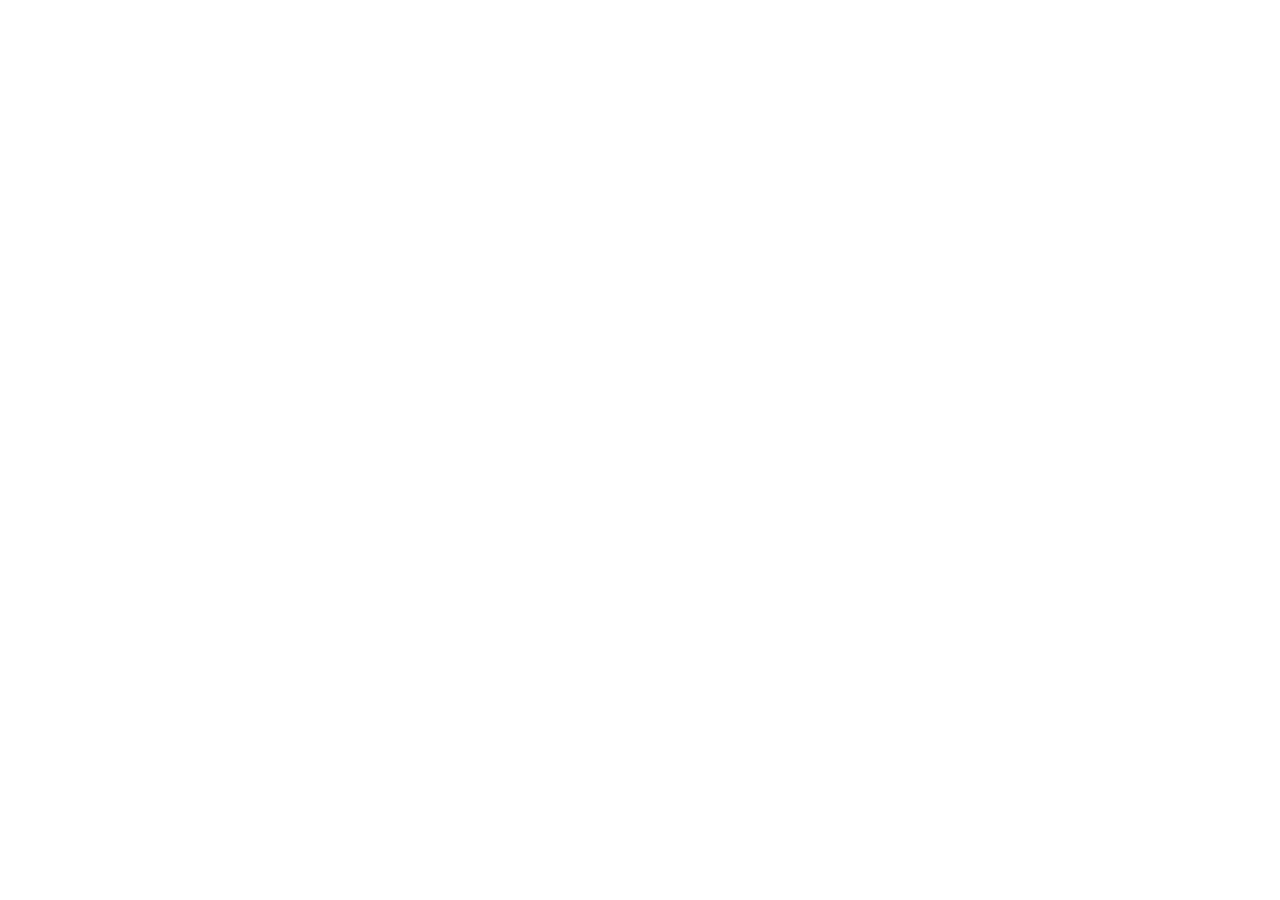
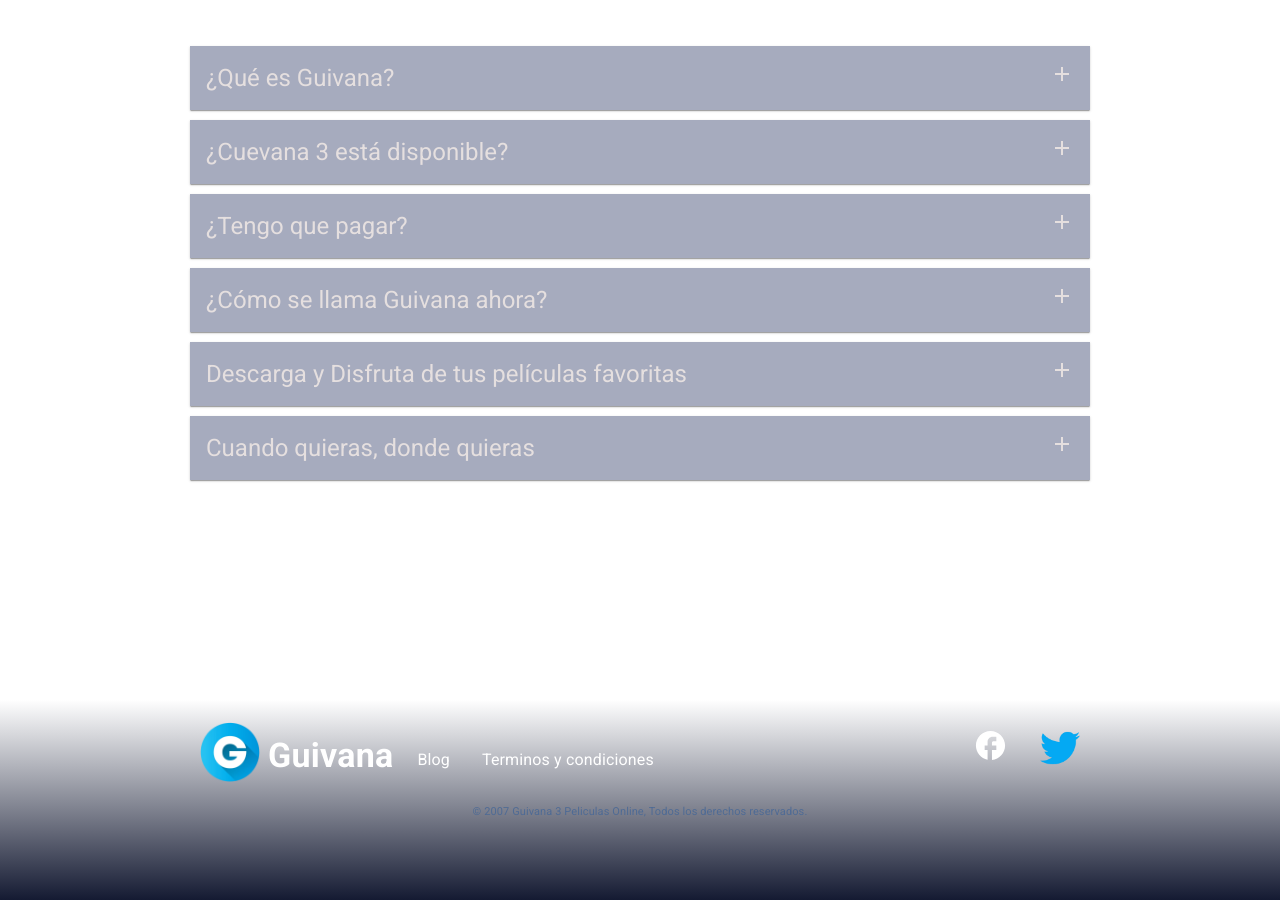
Before and after one commit to Guidotss/cuevana, a Next.js app: page / in a window 1280 px wide. Shown: the part 2028-2928 px from the top of the page. Before the commit the page ends 2014 px from the top, so only its background shows below. Built offline with nearby package versions, Linux system fonts and the light colour scheme.

Commit message:
Terminando footer

```diff
--- a/src/components/layouts/FilmsLayout.tsx
+++ b/src/components/layouts/FilmsLayout.tsx
@@ -1,6 +1,6 @@
 import Head from "next/head";
 import { FC } from "react"
-import { Navbar } from "@/components/ui";
+import { Footer, Navbar } from "@/components/ui";
 
 interface Props {
     children: React.ReactNode;
@@ -40,7 +40,7 @@
         </main>
 
         <footer>
-            {/* Footer */}
+            <Footer/>
         </footer>
     </>
   )
--- /dev/null
+++ b/src/components/ui/Footer.tsx
@@ -0,0 +1,110 @@
+import NextLink from "next/link";
+import Image from "next/image";
+import { AppBar, Box, Link, Toolbar, Typography } from "@mui/material"
+import { FacebookOutlined } from "@mui/icons-material";
+
+export const Footer = () => {
+  return (
+    <AppBar
+        sx={{
+            background:'linear-gradient(180deg,rgba(20,26,50,0) 0,rgba(20,26,50,.01) 1%,#141a32)',
+            height:'200px',
+        }}
+    >
+        <Toolbar>
+            <Box display="flex" alignItems="center">
+                <Image
+                    src='/letter.webp'
+                    alt='logo'
+                    width={60}
+                    height={60}
+                />
+                <NextLink href="/" passHref legacyBehavior>
+                    <Link>
+                        <Typography
+                            variant="h4"
+                            component="h4"
+                            sx={{
+                                ml:1,
+                                mt:1
+                            }}
+                            fontWeight={600}
+
+                        >
+                            Guivana
+                        </Typography>
+                    </Link>
+                </NextLink>
+            </Box>
+            <Box display="flex" sx={{ml:3,mt:2}}>
+                <NextLink href='https://blog.cuevana.ch/cgi-sys/defaultwebpage.cgi' passHref legacyBehavior>
+                    <Link
+                        sx={{
+                            mr:4,
+                            '&:hover':{
+                                color:'#007aff'
+                            }
+                        }}
+                    >
+                        <Typography
+                            variant="body1"
+                            component="p"
+                            fontWeight={400}
+                        >
+                            Blog
+                        </Typography>
+                    </Link>
+                </NextLink>
+                <NextLink href='/terminos-y-condiciones' passHref legacyBehavior>
+                        <Link
+                            sx={{
+                                '&:hover':{
+                                    color:'#007aff'
+                                }
+                            }}
+                        >
+                            <Typography
+                                variant="body1"
+                                component="p"
+                                fontWeight={400}
+                            >
+                                Terminos y condiciones
+                            </Typography>
+                        </Link>
+                </NextLink>
+            </Box>
+            <Box flex={1} />
+            <Box display="flex">
+                <NextLink href="https://www.facebook.com/guidonrc.olguin" passHref legacyBehavior>
+                    <Link>
+                        <FacebookOutlined
+                            fontSize="large"
+                        />
+                    </Link>
+                </NextLink>
+                <NextLink href="https://twitter.com/guidolguin" passHref legacyBehavior>
+                    <Link sx={{ml:4}}>
+                        <Image
+                            src='/twitter.webp'
+                            alt='twitter'
+                            width={40}
+                            height={40}
+                        />
+                    </Link>
+                </NextLink>
+            </Box>
+        </Toolbar>
+            <Typography
+                variant="body1"
+                component="p"
+                fontSize={11}
+                sx={{
+                    color:"#4f6b95",
+                    textAlign:"center",
+                }}
+            >
+                © 2007 Guivana 3 Peliculas Online, Todos los derechos reservados.
+            </Typography>
+    </AppBar>
+  )
+}
--- /dev/null
+++ b/src/components/ui/InfoCard.tsx
@@ -0,0 +1,74 @@
+import { FC, useState } from "react";
+import { Box, Card, CardActionArea, CardContent, CardHeader, IconButton, Typography } from "@mui/material";
+import { AddOutlined, CloseOutlined } from "@mui/icons-material";
+
+interface Props {
+    title:string;
+    description:string;
+}
+
+export const InfoCard:FC<Props> = ({ title, description }) => {
+
+    const [ isCardOpen, setIsCardOpen ] = useState(false);
+
+  return (
+    <Card
+        sx={{width:900, backgroundColor:'#4f597f80', mt:5, ml:5, mr:5,mb:'-30px', borderRadius:'0px'}}
+    >
+        <CardActionArea
+            onClick={() => setIsCardOpen(!isCardOpen)}
+            disableTouchRipple
+        >
+
+            <CardHeader
+                title={
+                    <Box display="flex" justifyContent="space-between" onClick={() => setIsCardOpen(!isCardOpen)}>
+                        <Typography
+                            variant="h5"
+                            component="h5"
+                            color="#e5dfdf"
+                        >
+                            {title}
+                        </Typography>
+                        {
+                            !isCardOpen
+                                ? (
+                                    <AddOutlined
+                                        sx={{color:'#e5dfdf'}}
+                                    />
+                                )
+                                : (
+                                    <CloseOutlined
+                                        sx={{color:'#e5dfdf'}}
+                                    />
+                                )
+                        }
+                    </Box>
+                }
+            />
+            {
+                isCardOpen && (
+                    <>
+                        <CardContent
+                            sx={{
+                                backgroundColor:'#20253a',
+                            }}
+                        >
+                            <Typography
+                                variant="body1"
+                                component="p"
+                                color="#e5dfdf"
+                            >
+                                { description }
+                            </Typography>
+                        </CardContent>
+                    </>
+
+
+                )
+            }
+        </CardActionArea>
+
+    </Card>
+  )
+}
--- a/src/components/ui/index.ts
+++ b/src/components/ui/index.ts
@@ -1,3 +1,5 @@
 export * from "./Navbar";
 export * from './FormFilms';
 export * from './HomeDataCard';
+export * from './InfoCard';
+export * from './Footer';
--- a/src/pages/index.tsx
+++ b/src/pages/index.tsx
@@ -1,8 +1,9 @@
 import { FilmsLayout } from "@/components/layouts/FilmsLayout";
-import { HomeDataCard } from "@/components/ui";
-import { Box, Button, Typography } from "@mui/material";
+import { HomeDataCard, InfoCard } from "@/components/ui";
+import { Box, Button, Link, Typography } from "@mui/material";
 import Image from "next/image";
 import { FormFilms } from '../components/ui/FormFilms';
+import NextLink from 'next/link';
 
 
 
@@ -79,6 +80,75 @@
         >
           <HomeDataCard/>
         </Box>
+        <Box
+          display="flex"
+          justifyContent="center"
+          alignItems="center"
+          flexDirection="column"
+
+        >
+          <Typography
+            component="h4"
+            fontSize={40}
+            fontWeight={600}
+            color="#8da0bc"
+            sx={{mt:5}}
+          >
+            Preguntas frecuentes
+          </Typography>
+          <InfoCard
+            title="¿Qué es Guivana?"
+            description="Guivana es un sitio web de streaming que te permitirá ver películas y series online gratis desde cualquier dispositivo en la mejor calidad siempre que se encuentre disponible en nuestro portal. No alojamos ningun material audiovisual en nuestros servidores, utilizamos enlaces de terceros para compartirlo en portal."
+          />
+          <InfoCard
+            title="¿Cuevana 3 está disponible?"
+            description="Cuevana 3 es una versión alternativa, todas las películas de estrenos, series, documentales premiados entre otros títulos destacados agrupados en un mismo portal."
+          />
+          <InfoCard
+            title="¿Tengo que pagar?"
+            description="No, es totalmente gratuito, y aunque no alojamos ningún material, ya que no somos los propietarios, compartimos enlaces externos de otros servidores para que puedas disfrutar."
+          />
+          <InfoCard
+            title="¿Cómo se llama Guivana ahora?"
+            description="Guivana ahora se llama: Guivana.arg, es importante que recuerdes este nombre para acceder a través al sitio web correctamente."
+          />
+          <InfoCard
+            title="Descarga y Disfruta de tus películas favoritas"
+            description="Tienes la posibilidad de ver o descargar tus películas y series favoritas en varios idiomas como: Latino, castellano e inglés subtitulado al español."
+          />
+          <InfoCard
+            title="Cuando quieras, donde quieras"
+            description="Si tienes un dispositivo móvil, pc, tablet o tv, puedes disfrutar de todo el contenido sin problemas."
+          />
+        </Box>
+        <Box textAlign="center" sx={{mt:9}}>
+            <NextLink href='https://es.wikipedia.org/wiki/Cuevana' passHref legacyBehavior>
+              <Link
+                sx={{
+                  '&:hover':{
+                    color:'#007aff'
+                  }
+                }}
+              >
+               <Typography
+                  variant="body1"
+                  component="p"
+               >
+                  Más sobre nosotros
+               </Typography>
+              </Link>
+            </NextLink>
+        </Box>
+        <Box sx={{padding:'0px 230px', mt:4}}>
+          <Typography
+            variant="h4"
+            component="h4"
+            fontWeight={600}
+            color="white"
+          >
+            Tutoriales destacados
+          </Typography>
+        </Box>
       </Box>
     </FilmsLayout>
   )
```
Also changed, not shown: public/twitter.webp (added).
